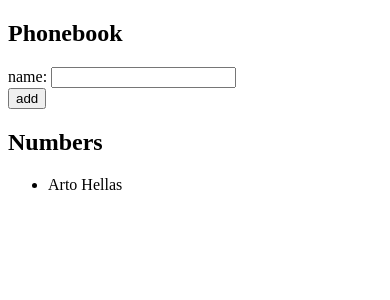
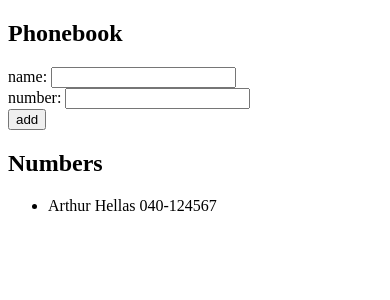
Before and after one commit to Rafael-Euzebio/Full-Stack-Open-Exercises, a React (Vite) app in the folder part2/phonebook/: page / in a window 390 px wide. Shown: the top 300 px of the page. Built offline with nearby package versions, Linux system fonts and the light colour scheme.

Commit message:
2 - phonebook - fixing phonebook checking, adding number field

```diff
--- a/part2/phonebook/src/App.jsx
+++ b/part2/phonebook/src/App.jsx
@@ -2,32 +2,42 @@ import { useState } from 'react'
 
 const App = () => {
     const [persons, setPersons] = useState([
-        { name: 'Arto Hellas' }
+        { name: 'Arthur Hellas', number: '040-124567' }
     ])
+
     const [newName, setNewName] = useState('')
+    const [newNumber, setNewNumber] = useState('')
 
     const handleNameInsert = (event) => {
         setNewName(event.target.value)
     }
 
-    const isInPhonebook = (newName) => {
+    const handleNumberInsert = (event) => {
+        setNewNumber(event.target.value)
+    }
+
+    const isInPhonebook = () => {
+        let found = false
+
         persons.map((person) => {
             const name = person.name
             if (newName === name) {
-                return true
+                alert(`${newName} is already in phonebook`)
+                found = true
             }
         })
+
+        return found
     }
 
     const handleNameSubmit = (event) => {
         event.preventDefault()
 
-        if (isInPhonebook == false) {
-            setPersons(persons.concat({ name: newName }))
+        if (isInPhonebook() == false) {
+            setPersons(persons.concat({
+                name: newName, number: newNumber
+            }))
             setNewName('')
-        }
-        else {
-            alert(`${newName} is already in phonebook`)
         }
     }
 
@@ -39,6 +49,9 @@ const App = () => {
                     name: <input type="text" value={newName} onChange={handleNameInsert} />
                 </div>
                 <div>
+                    number: <input type="text" value={newNumber} onChange={handleNumberInsert} />
+                </div>
+                <div>
                     <button type="submit" onClick={handleNameSubmit}>add</button>
                 </div>
             </form>
@@ -46,7 +59,7 @@ const App = () => {
             <ul>
                 {persons.map(person => {
                     return (
-                        <li key={person.name}>{person.name}</li>
+                        <li key={person.name}>{person.name} {person.number}</li>
                     )
                 })}
             </ul>
```
